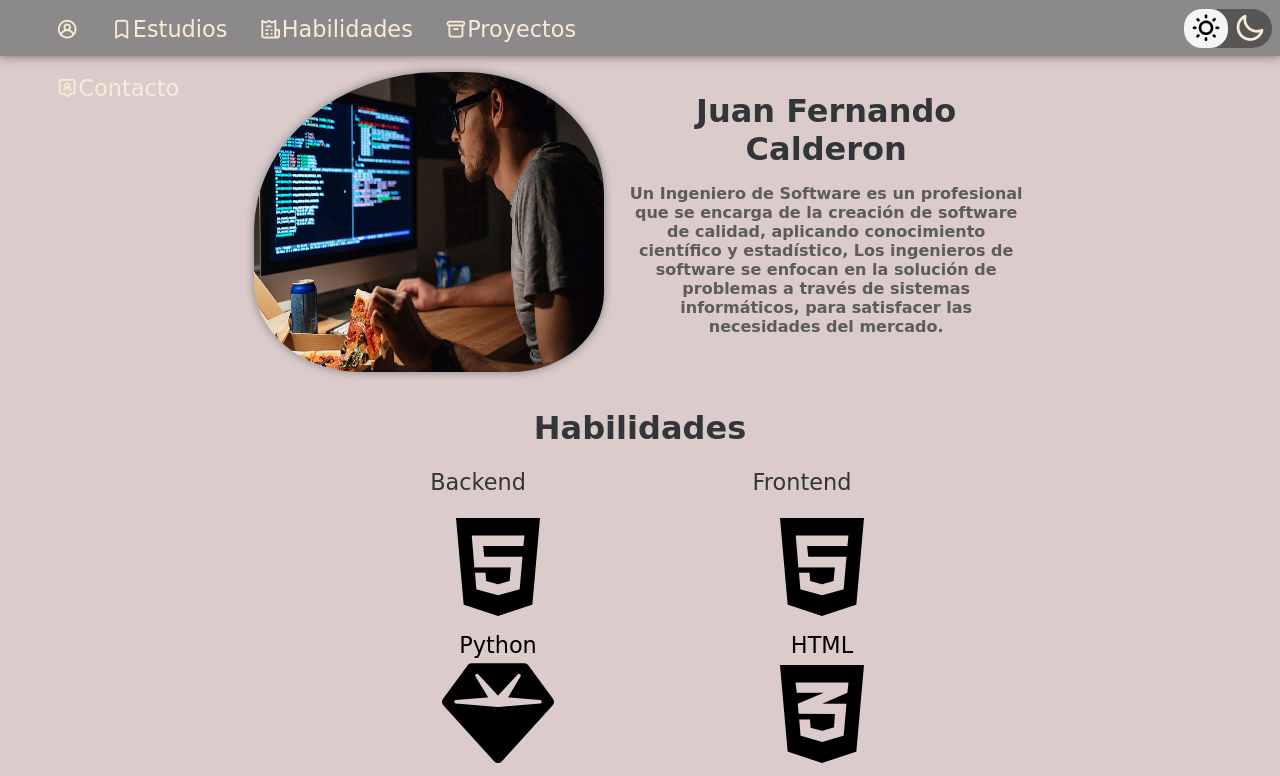
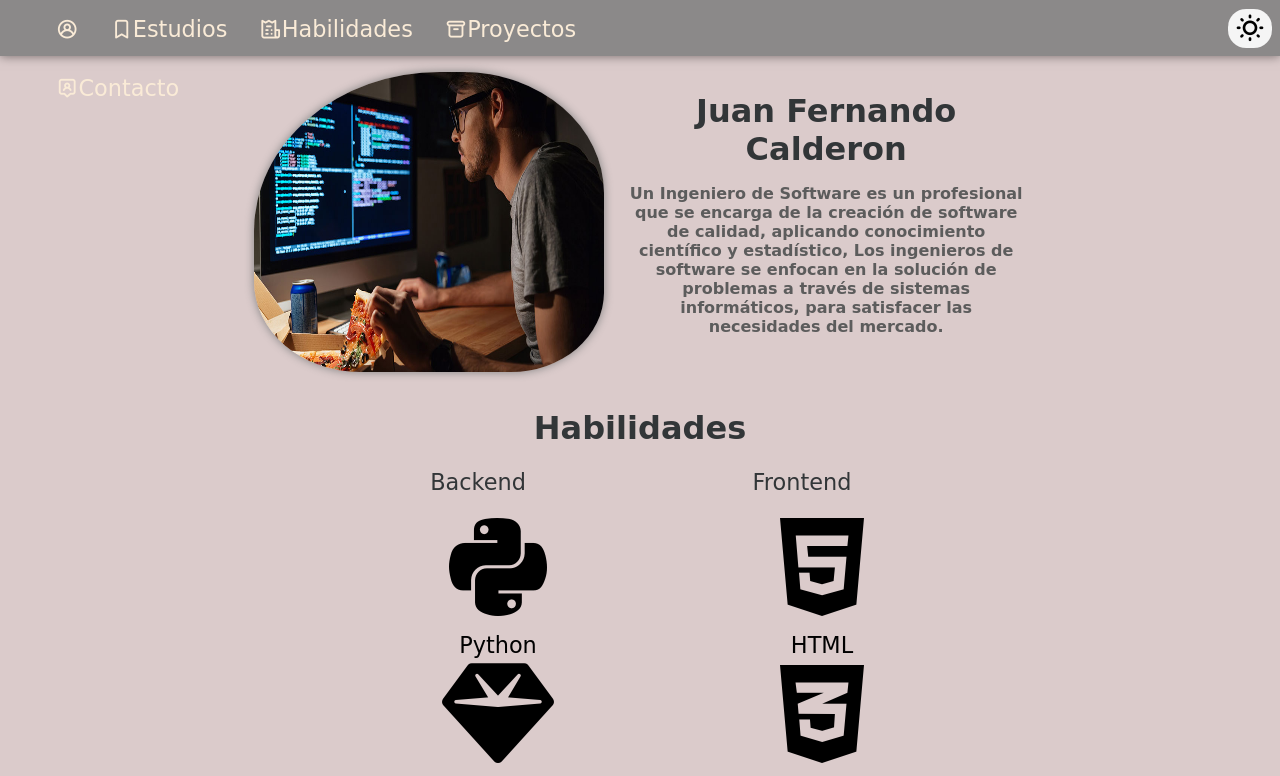
Before and after one commit to JuanferGG/Portafolio, a plain HTML site: page index.html in a window 1280 px wide. Shown: the top 776 px of the page. Drawn offline with nearby package versions, Linux system fonts and the light colour scheme; a web font is replaced by a local one.

Commit message:
version 0.1v estable

```diff
--- a/index.html
+++ b/index.html
@@ -25,7 +25,6 @@
             <div class="darkMode">
                 <div class="C_Button">
                     <button onclick="sun()" id="sun" class="sun"><i class="uil uil-sun"></i></button>
-                    <button onclick="moon()" id="moon" class="moon"><i class="uil uil-moon"></i></button>
                 </div>
             </div>
         </nav>
@@ -43,7 +42,7 @@
                     <div class="backend">
                         <span class="span">Backend</span>
                         <ul>
-                            <li><i class="fa-brands fa-html5"></i> <span>Python</span></li>
+                            <li><i class="fa-brands fa-python"></i><span>Python</span></li>
                             <li><i class="fa-sharp fa-solid fa-gem"></i> <span>Ruby</span></li>
                             <li><i class="fa-brands fa-java"></i><span>Java</span></li>
                             <li><i class="fa-solid fa-c">#</i> <span>C#</span></li>
```
